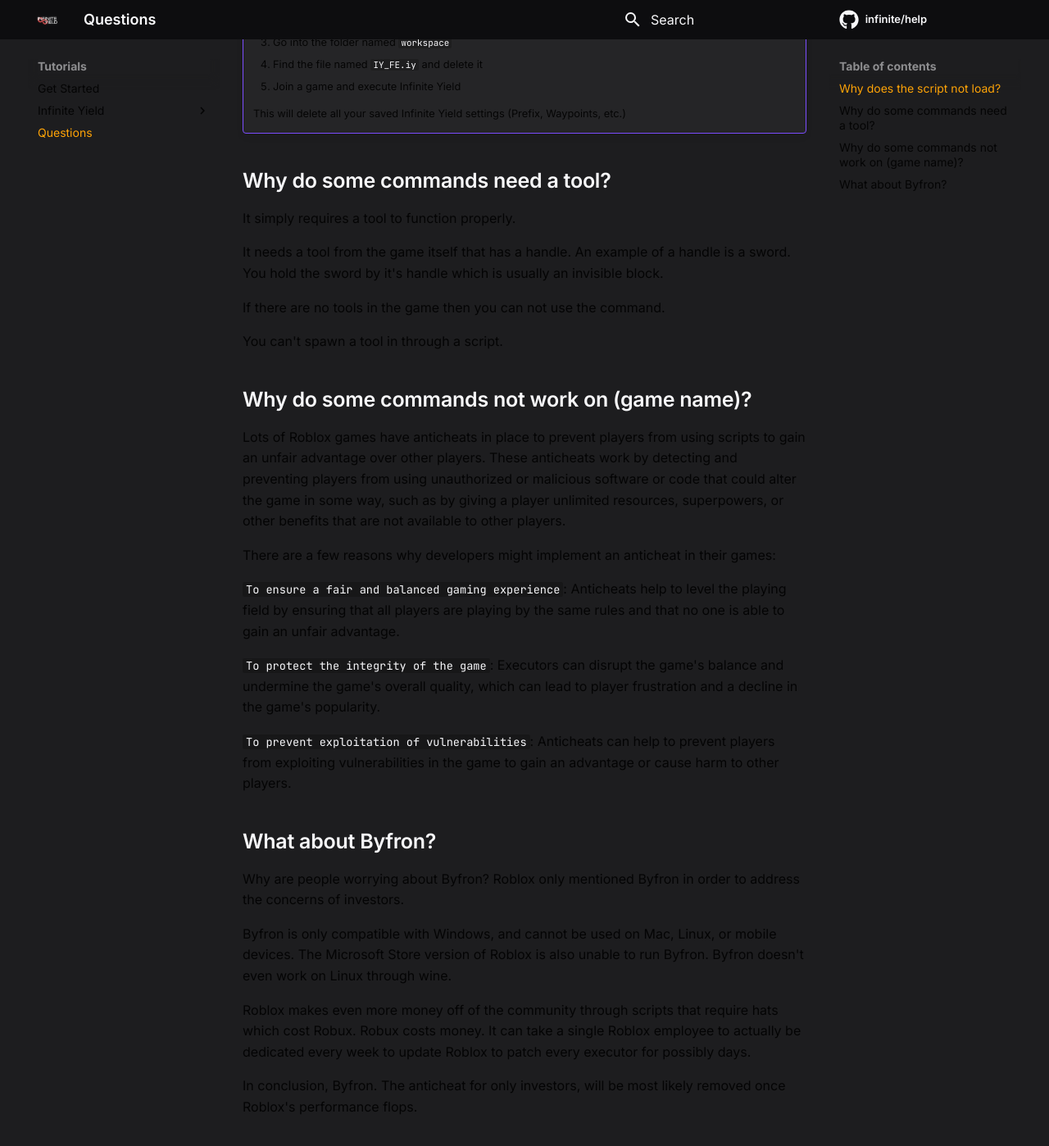
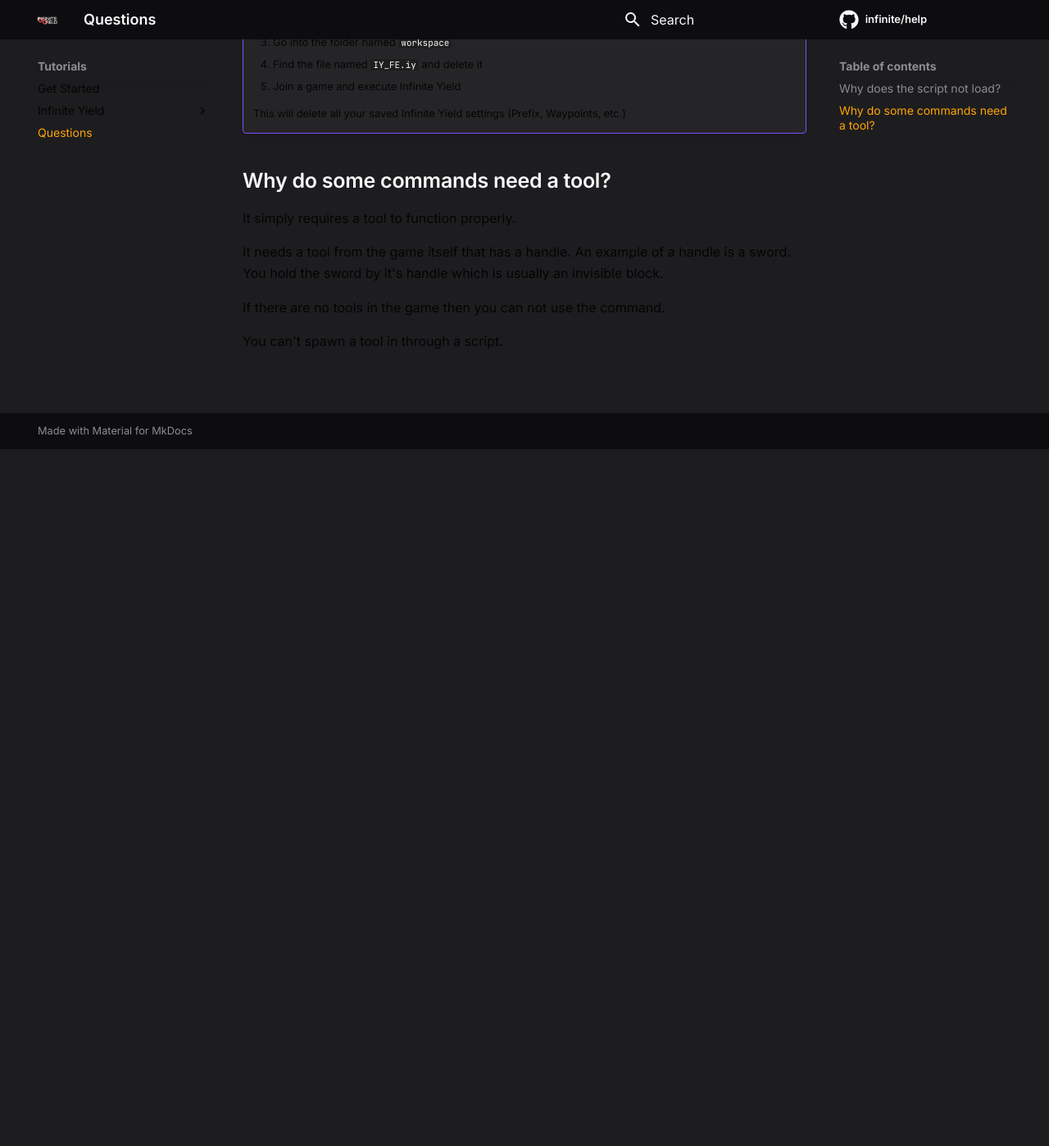
Before and after one commit to moikoros/help, an MkDocs documentation site: the page built from docs/tutorials/questions.md, in a window 1280 px wide and 1400 px high, scrolled down 926 px. Shown: the whole window at 82% size. Built offline with MkDocs 1.6.1 and Material for MkDocs 9.7.7, drawn with Linux system fonts in a browser that asks for light colours; comment, search, counter and statistics services are not loaded; after the commit the page ends 1474 px from its top, so only the background shows below that.

Commit message:
Update questions.md

```diff
--- a/docs/tutorials/questions.md
+++ b/docs/tutorials/questions.md
@@ -26,25 +26,3 @@
 If there are no tools in the game then you can not use the command.
 
 You can't spawn a tool in through a script.
-
-## Why do some commands not work on (game name)?
-
-Lots of Roblox games have anticheats in place to prevent players from using scripts to gain an unfair advantage over other players. These anticheats work by detecting and preventing players from using unauthorized or malicious software or code that could alter the game in some way, such as by giving a player unlimited resources, superpowers, or other benefits that are not available to other players.
-
-There are a few reasons why developers might implement an anticheat in their games:
-
-`To ensure a fair and balanced gaming experience`: Anticheats help to level the playing field by ensuring that all players are playing by the same rules and that no one is able to gain an unfair advantage.
-
-`To protect the integrity of the game`: Executors can disrupt the game's balance and undermine the game's overall quality, which can lead to player frustration and a decline in the game's popularity.
-
-`To prevent exploitation of vulnerabilities`: Anticheats can help to prevent players from exploiting vulnerabilities in the game to gain an advantage or cause harm to other players.
-
-## What about Byfron?
-
-Why are people worrying about Byfron? Roblox only mentioned Byfron in order to address the concerns of investors.
-
-Byfron is only compatible with Windows, and cannot be used on Mac, Linux, or mobile devices. The Microsoft Store version of Roblox is also unable to run Byfron. Byfron doesn't even work on Linux through wine.
-
-Roblox makes even more money off of the community through scripts that require hats which cost Robux. Robux costs money. It can take a single Roblox employee to actually be dedicated every week to update Roblox to patch every executor for possibly days.
-
-In conclusion, Byfron. The anticheat for only investors, will be most likely removed once Roblox's performance flops.
```
